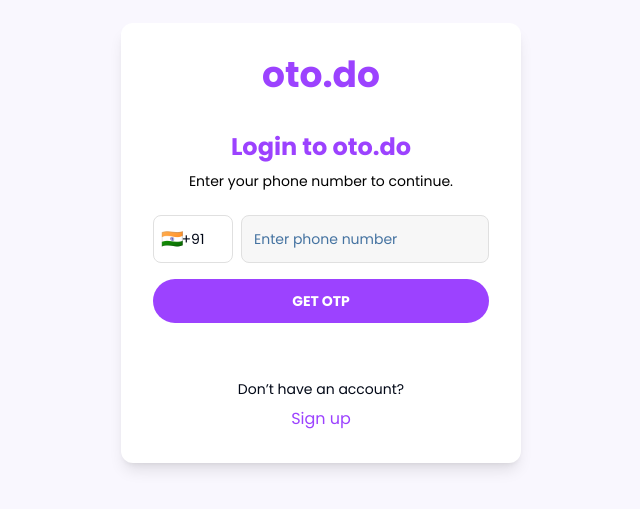
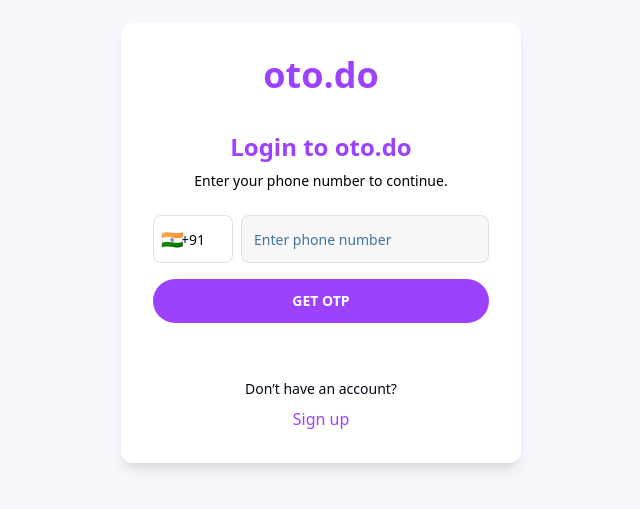
Before and after one commit to pushkarlabh1/oto.-do, a Next.js app: page /login in a window 1280 px wide. Shown: the part 157-666 px from the top of the page, without its empty margins (319-959 px from the left). Built offline with nearby package versions, Linux system fonts and the light colour scheme.

Commit message:
All fonts: Poppins Login page (v2)

```diff
--- a/src/components/login/login-form.tsx
+++ b/src/components/login/login-form.tsx
@@ -15,7 +15,7 @@
   };
 
   return (
-    <div className="w-full max-w-[400px] p-8 space-y-4 bg-white rounded-xl shadow-lg">
+    <div className="w-full max-w-[400px] p-8 space-y-4 bg-white rounded-xl shadow-lg font-sans">
 
       {/* Top Logo */}
       <div className="text-center">
```
